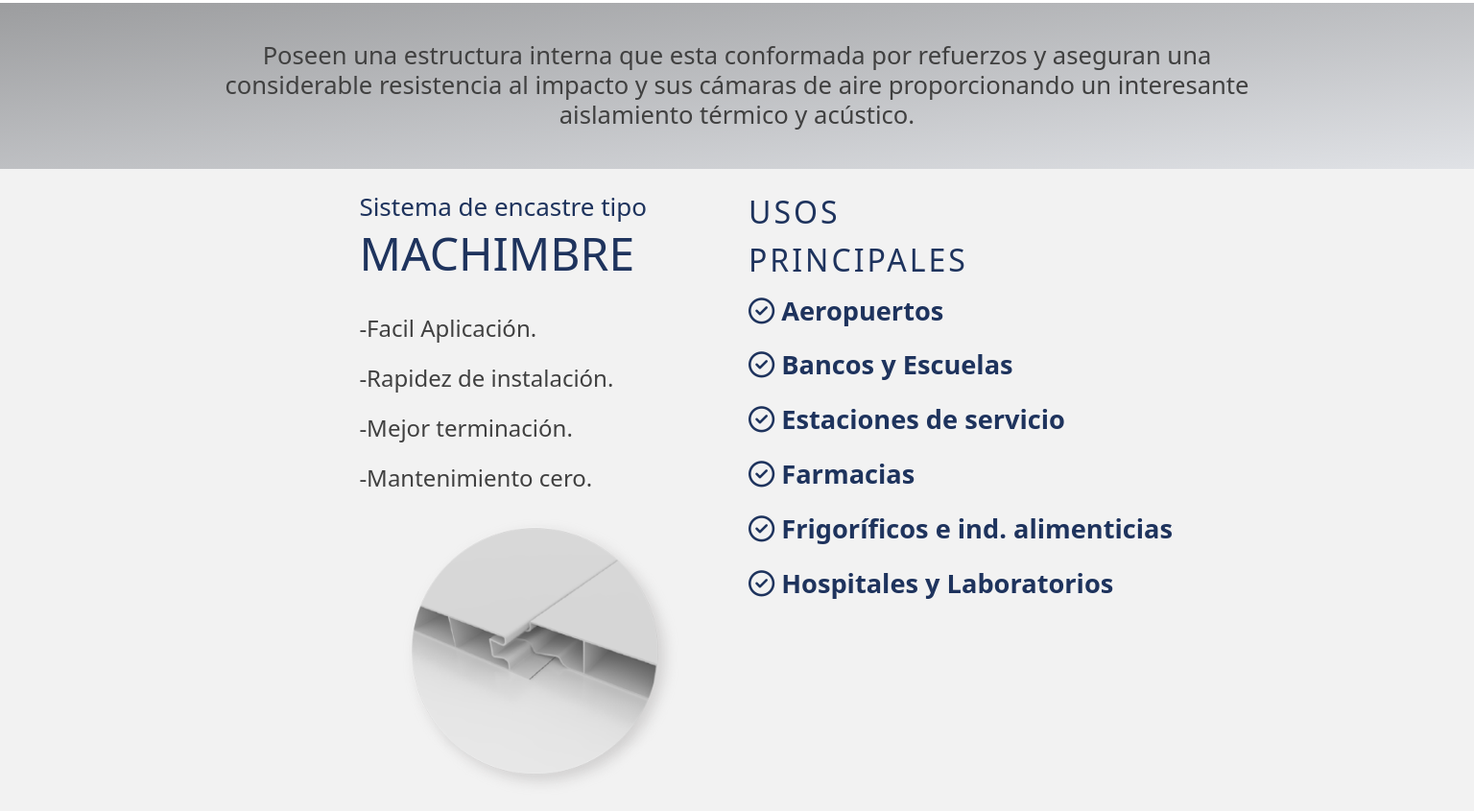
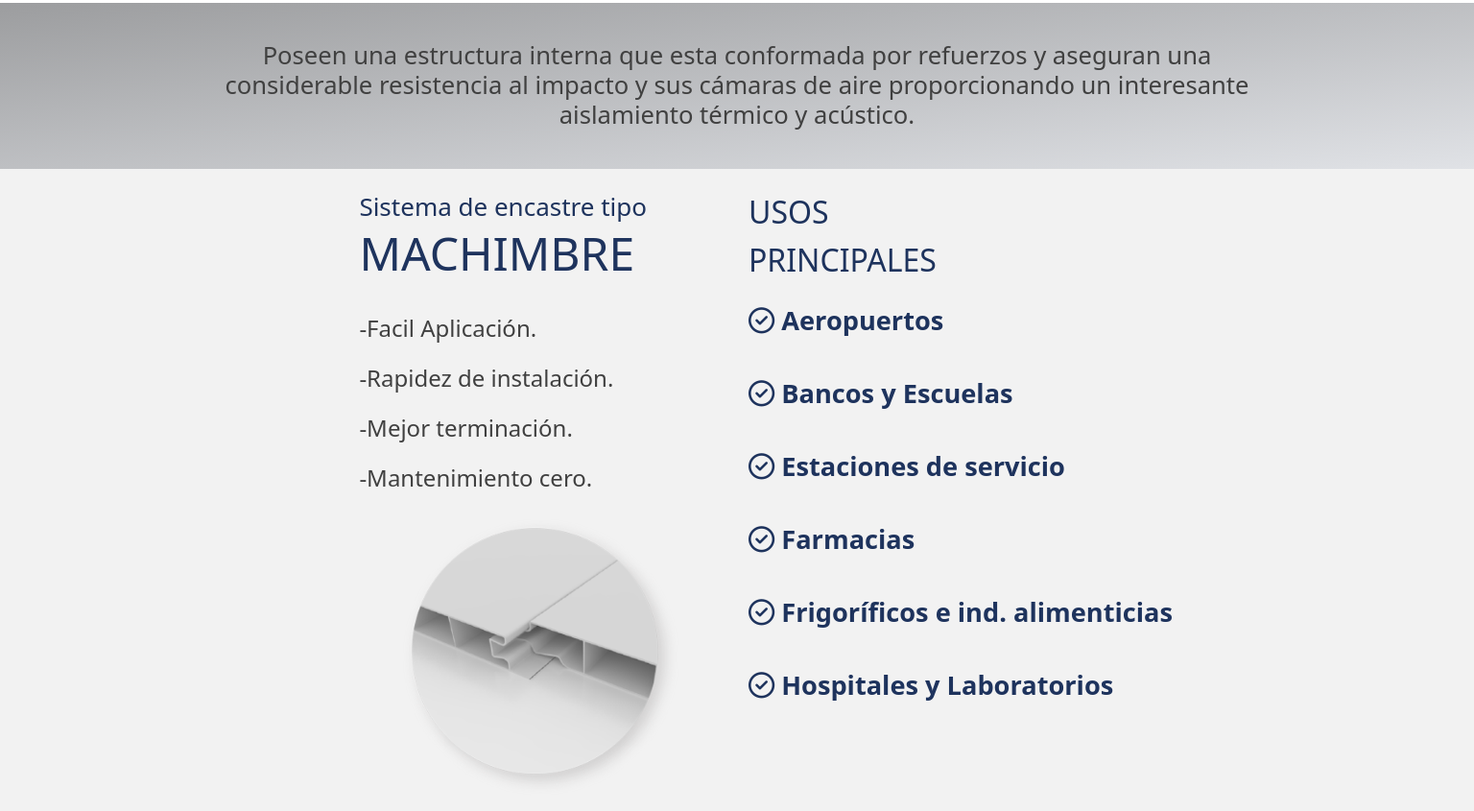
Before and after one commit to DTrra/DTrra.github.io, a website: page index.html in a window 1536 px wide. Shown: the part 3099-3944 px from the top of the page at 96% size. Drawn offline with nearby package versions, Linux system fonts and the light colour scheme.

Commit message:
arreglos css

```diff
--- a/css/main.css
+++ b/css/main.css
@@ -248,16 +248,18 @@ textarea {
   text-align: center;
 }
 
-.informacion-texto-4 {
+.informacion-texto-4 h3 {
   color: #1E335D;
-  font-size: 36px;
+  font-size: 1.5rem;
   text-align: center;
 }
 
 .informacion-texto-4 p {
   color: #1E335D;
-  font-size: 22px;
+  font-size: 1.3rem;
   text-align: center;
+  font-weight: bold;
+  line-height: 40px;
 }
 
 .imagen-informacion-posicion {
@@ -466,18 +468,12 @@ textarea {
   }
 
   .informacion-texto-4 h3 {
-    color: #1E335D;
-    font-size: 1.5rem;
     text-align: left;
-    letter-spacing: 3px;
   }
 
   .informacion-texto-4 p {
-    color: #1E335D;
-    font-size: 1.2rem;
     text-align: left;
-    font-weight: bold;
-
+    line-height: 40px;
   }
 
   .imagen-informacion-posicion {
@@ -668,17 +664,12 @@ textarea {
   }
 
   .informacion-texto-4 h3 {
-    color: #1E335D;
     font-size: 1.8rem;
-    text-align: left;
-    letter-spacing: 3px;
   }
 
   .informacion-texto-4 p {
-    color: #1E335D;
     font-size: 1.6rem;
-    text-align: left;
-    font-weight: bold;
+    line-height: 60px;
   }
 
   .imagen-informacion-posicion {
@@ -895,20 +886,12 @@ textarea {
   }
 
   .informacion-texto-4 h3 {
-    color: #1E335D;
     font-size: 2rem;
-    text-align: left;
-    letter-spacing: 3px;
     line-height: 50px;
-
   }
 
   .informacion-texto-4 p {
-    color: #1E335D;
     font-size: 1.7rem;
-    text-align: left;
-    font-weight: bold;
-
   }
 
   .imagen-informacion-posicion {
@@ -1115,21 +1098,6 @@ textarea {
     font-size: 36px;
   }
 
-  .informacion-texto-4 h3 {
-    color: #1E335D;
-    font-size: 2rem;
-    text-align: left;
-    letter-spacing: 3px;
-    line-height: 50px;
-  }
-
-  .informacion-texto-4 p {
-    color: #1E335D;
-    font-size: 1.7rem;
-    text-align: left;
-    font-weight: bold;
-  }
-
   /* Información END */
 
   /* Footer */
--- a/index.html
+++ b/index.html
@@ -289,12 +289,14 @@
 
                 <div class="col-md-6 col-lg-6 informacion-texto-4">
                     <h3>USOS </br> PRINCIPALES</h3>
+                    <div class="informacion-texto-4">
                         <p><i class="fa-regular fa-circle-check"></i> Aeropuertos</p>
                         <p><i class="fa-regular fa-circle-check"></i> Bancos y Escuelas</p>
                         <p><i class="fa-regular fa-circle-check"></i> Estaciones de servicio</p>
                         <p><i class="fa-regular fa-circle-check"></i> Farmacias</p>
                         <p><i class="fa-regular fa-circle-check"></i> Frigoríficos e ind. alimenticias</p>
                         <p><i class="fa-regular fa-circle-check"></i> Hospitales y Laboratorios</p>
+                    </div>
                 </div>
             </div>
 
```
Lines whose indentation alone changed are shown as unchanged.
